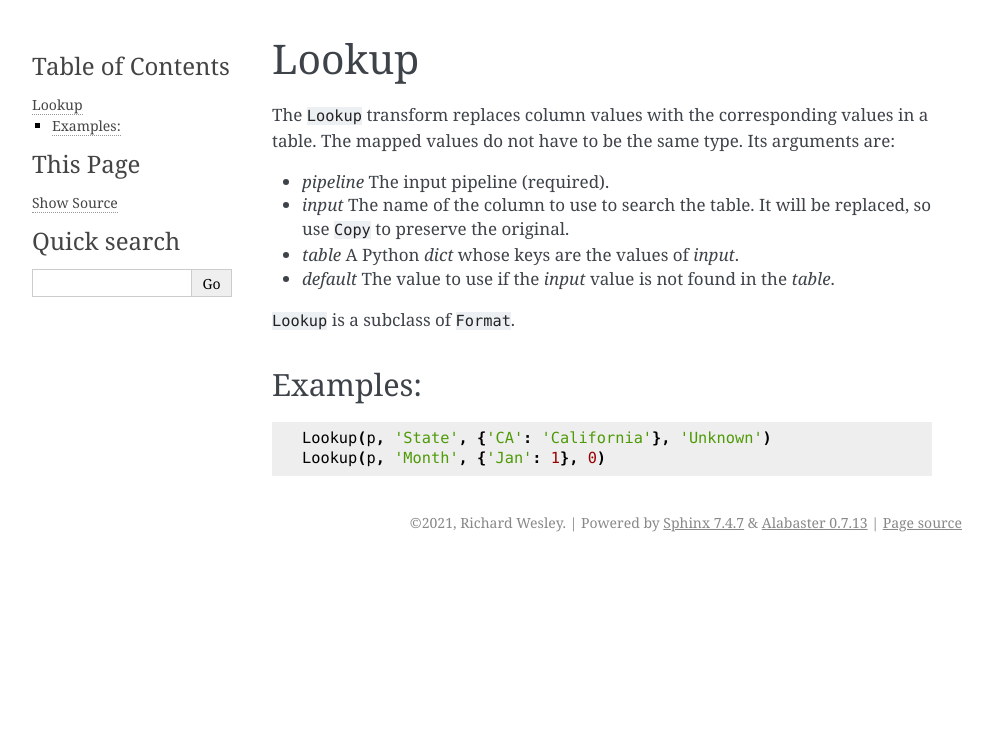
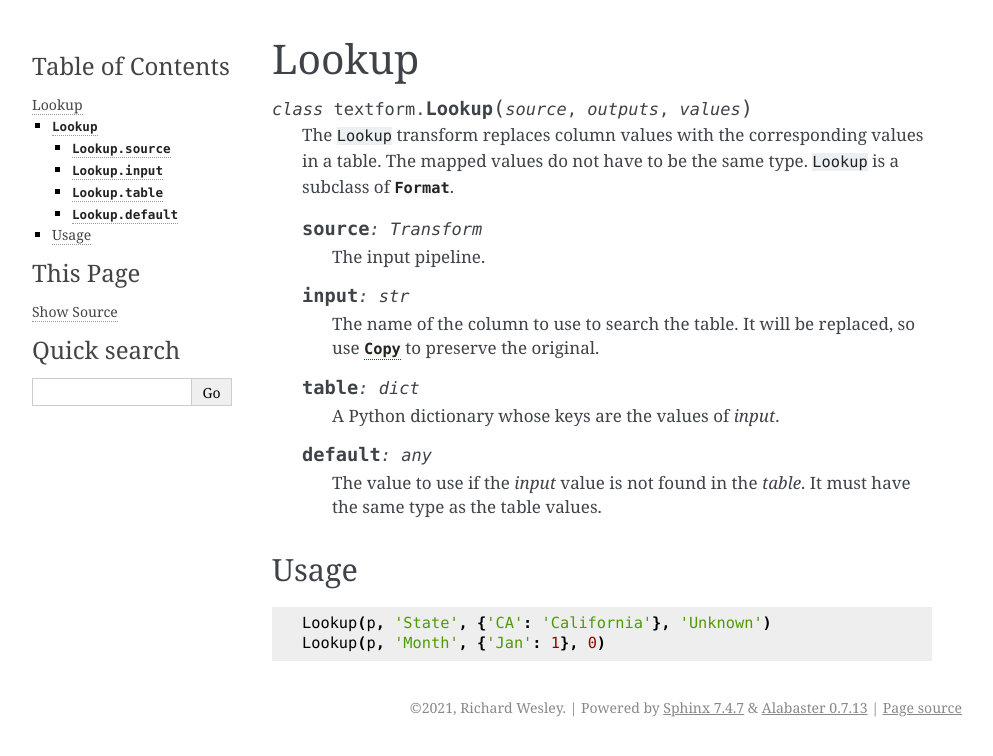
Before and after one commit to hawkfish/textform, a Sphinx documentation site: the page built from docs/transforms/lookup.rst, in a window 1280 px wide. Shown: the top 756 px of the page, without its empty margins (148-1141 px from the left). Built offline with Sphinx 7.4.7, drawn with Linux system fonts in a browser that asks for light colours.

Commit message:
Document Lookup with domains

```diff
--- a/docs/transforms/lookup.rst
+++ b/docs/transforms/lookup.rst
@@ -1,18 +1,39 @@
 Lookup
 ======
 
-The ``Lookup`` transform replaces column values with the corresponding values in a table. The mapped values do not have to be the same type.
-Its arguments are:
+.. py:currentmodule:: textform
 
-* *pipeline* The input pipeline (required).
-* *input* The name of the column to use to search the table. It will be replaced, so use ``Copy`` to preserve the original.
-* *table* A Python *dict* whose keys are the values of *input*.
-* *default* The value to use if the *input* value is not found in the *table*.
+.. py:class:: Lookup(source, outputs, values)
 
-``Lookup`` is a subclass of ``Format``.
+    The ``Lookup`` transform replaces column values with the corresponding values in a table.
+    The mapped values do not have to be the same type.
+    ``Lookup`` is a subclass of :py:class:`Format`.
 
-Examples:
-^^^^^^^^^
+    .. py:attribute:: source
+        :type: Transform
+
+        The input pipeline.
+
+    .. py:attribute:: input
+        :type: str
+
+        The name of the column to use to search the table.
+        It will be replaced, so use :py:class:`Copy` to preserve the original.
+
+    .. py:attribute:: table
+        :type: dict
+
+        A Python dictionary whose keys are the values of *input*.
+
+    .. py:attribute:: default
+        :type: any
+
+        The value to use if the *input* value is not found in the *table*.
+        It must have the same type as the table values.
+
+
+Usage
+^^^^^
 
 .. code-block:: python
 
```
